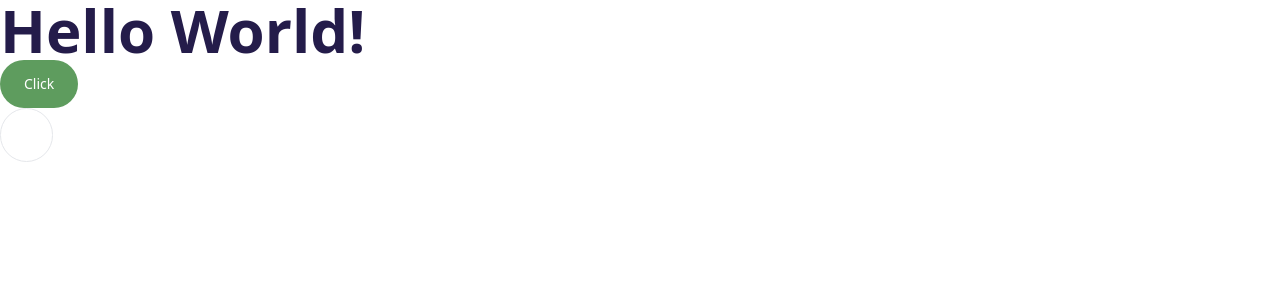
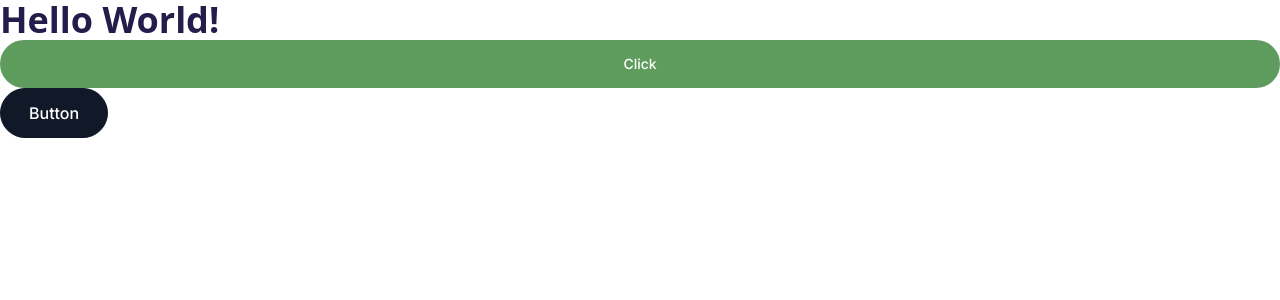
Before and after one commit to EvilPencil/www, a Jekyll site: the page built from index.html, in a window 1280 px wide. Shown: the top 300 px of the page. Built offline with Jekyll 4.4.1, drawn with Linux system fonts in a browser that asks for light colours.

Commit message:
Update head.html

```diff
--- a/_includes/head.html
+++ b/_includes/head.html
@@ -1,6 +1,8 @@
 <meta charset="UTF-8">
 <meta name="viewport" content="width=device-width, initial-scale=1">
+<meta http-equiv="X-UA-Compatible" content="IE=edge" />
 
 <title>{{ site.title }} &mdash; {% if page.title %}{{ page.title }}{% else %}{{ site.description }}{% endif %}</title>
 
 <link rel="stylesheet" href="/assets/css/styles.css" />
+<link rel="stylesheet" href="/assets/css/tailwind.css" />
```
